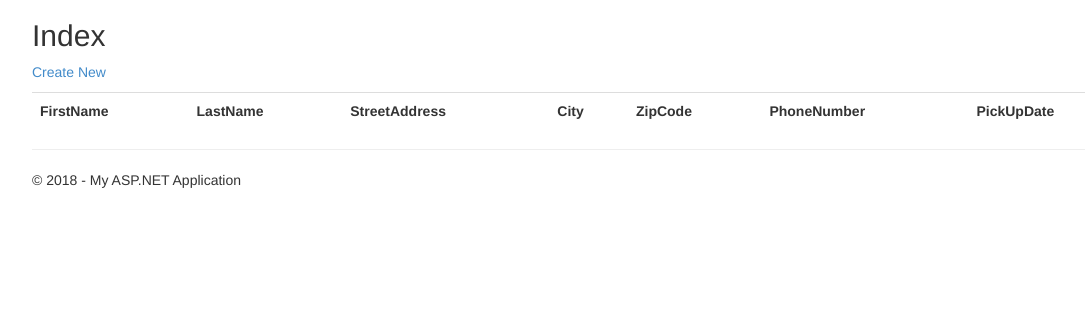
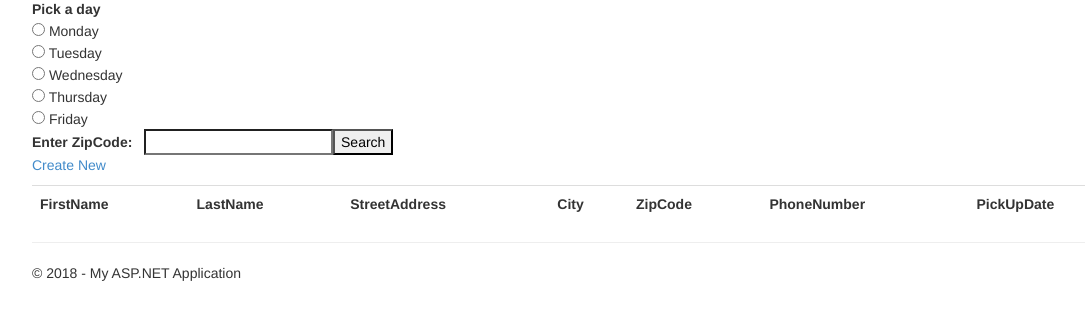
Before and after one commit to waders92/mke_waste_disposal, an ASP.NET MVC app: template MKEWasteDisposal/Views/Customers/Index.cshtml in a window 1280 px wide. Shown: the part 51-371 px from the top of the page, without its empty margins (38-1123 px from the left). Run offline with ASP.NET Core 8 and stand-ins for ASP.NET MVC 5, Linux system fonts and the light colour scheme; the template is opened without the code that fills it, so the values that code supplies are empty; the project's own start-up code is not run; a stand-in starts its controllers and pages; some libraries are stand-ins or nearby versions.

Commit message:
added search functioning to custsomers index based on zip coed and pickup day

```diff
--- a/MKEWasteDisposal/Controllers/CustomersController.cs
+++ b/MKEWasteDisposal/Controllers/CustomersController.cs
@@ -15,8 +15,12 @@ namespace MKEWasteDisposal.Controllers
         private ApplicationDbContext db = new ApplicationDbContext();
 
         // GET: Customers
-        public ActionResult Index()
+        public ActionResult Index(string zipCode, string option)
         {
+            if (!String.IsNullOrEmpty(zipCode))
+            {
+                return View(db.Customers.Include(c => c.Address).Where(x => x.Address.ZipCode.Equals(zipCode) && x.PickUpDate == option).ToList());
+            }
             var customers = db.Customers.Include(c => c.Address).Include(c => c.Bill);
             return View(customers.ToList());
         }
--- a/MKEWasteDisposal/Views/Customers/Index.cshtml
+++ b/MKEWasteDisposal/Views/Customers/Index.cshtml
@@ -1,10 +1,22 @@
 @model IEnumerable<MKEWasteDisposal.Models.Customer>
 
-@{
-    ViewBag.Title = "Index";
-}
 
-<h2>Index</h2>
+
+<div class="top-buffer">
+    @using (Html.BeginForm())
+    {
+        <b class="search-box">Pick a day &nbsp;</b><br />
+            @Html.RadioButton("option", "Monday")<text> Monday</text><br />
+            @Html.RadioButton("option", "Tuesday")<text> Tuesday</text><br />
+            @Html.RadioButton("option", "Wednesday")<text> Wednesday</text><br />
+            @Html.RadioButton("option", "Thursday")<text> Thursday</text><br />
+            @Html.RadioButton("option", "Friday")<text> Friday</text><br />
+
+            <b class="search-box">Enter ZipCode: &nbsp;</b>
+            @Html.TextBox("zipCode")<input type="submit" value="Search" />
+    }
+</div>
+
 
 <p>
     @Html.ActionLink("Create New", "Create")
```
